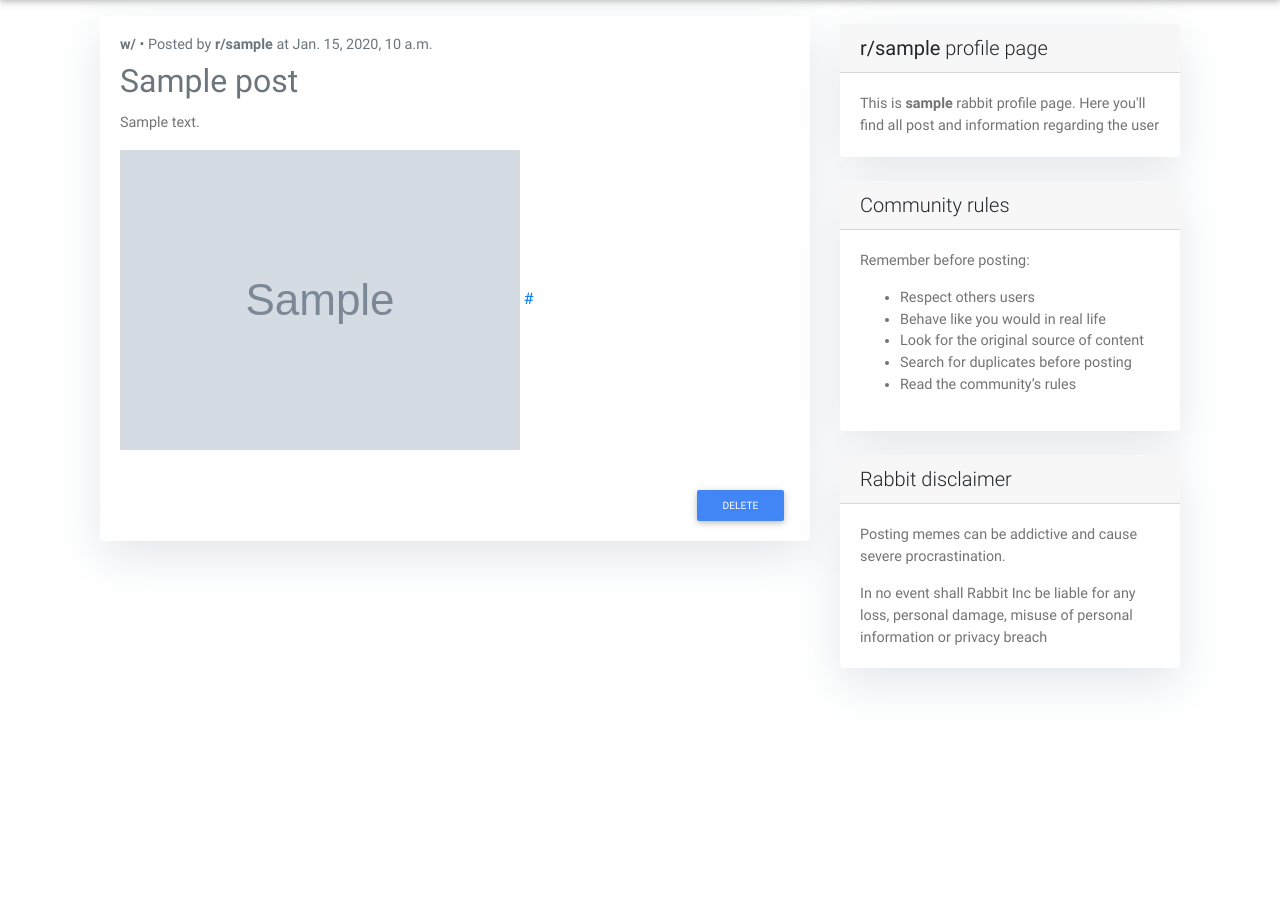
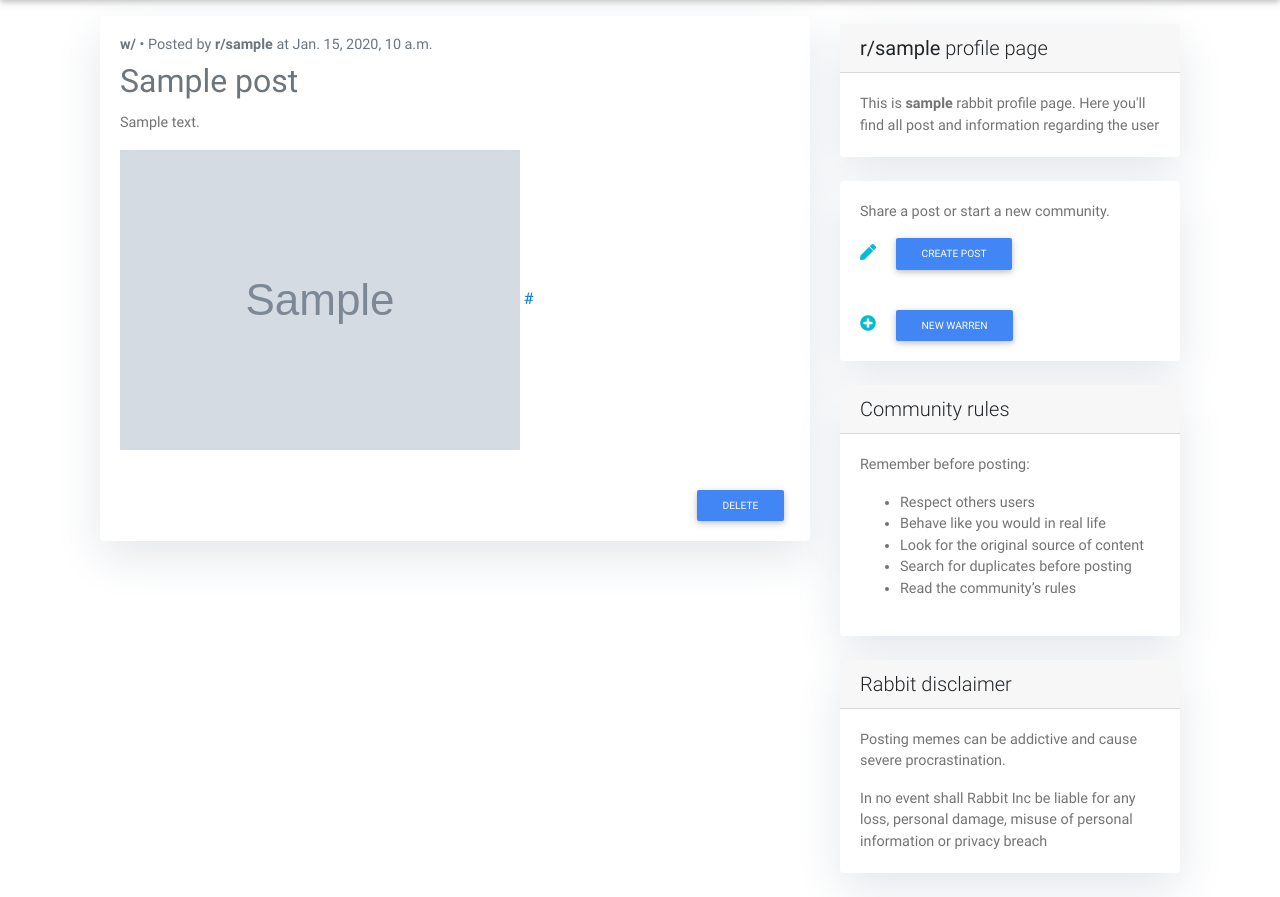
Before and after one commit to UB-ES-19/B2-rabbit, a Django app: page /r/sample in a window 1280 px wide. Shown: the part 62-959 px from the top of the page. Before the commit the page ends 749 px from the top, so only its background shows below. Run offline with Django 3.2, Linux system fonts and the light colour scheme; a user stored in the database is signed in; tables that the repository leaves empty hold one stand-in row (values such as "Sample post"); grey boxes marked "Sample" are stand-in pictures; some libraries are stand-ins or nearby versions.

Commit message:
US6-7-2 new post and warren in user profile minor base change buttons create_post view warren context

```diff
--- a/rabbitApp/rabbit/views.py
+++ b/rabbitApp/rabbit/views.py
@@ -112,6 +112,7 @@ def login_user(request):
 @login_required()
 def create_post(request):
     context = {}
+    context['warrens'] = Warren.objects.all()
     if request.method == "POST":
         form = PostForm(data=request.POST)
         if form.is_valid():
--- a/rabbitApp/templates/base.html
+++ b/rabbitApp/templates/base.html
@@ -156,12 +156,12 @@
                             <p class="card-text"> This is your personal rabbit front page. Remember to subscribe to warrens and follow friends to keep up with the memes.</p>
                             <p class="card-text"> Share a post or start a new community.</p>
                             <a  class="my-1" href="{% url 'submit' %}"><i class="fas fa-pen cyan-text"></i>
-                            <button class="btn btn-primary btn-sm my-0 ml-3" type="button">CREATE POST</button>
+                                <button class="btn btn-primary btn-sm my-0 ml-3" type="button">CREATE POST</button>
                             </a>
                         </div>
                       <div class="card-body">
-                            <a  class="my-1" href="{% url 'warren_submit' %}"><i class="fas fa-pen cyan-text"></i>
-                            <button class="btn btn-primary btn-sm my-0 ml-3" type="button">NEW WARREN</button>
+                            <a  class="my-1" href="{% url 'warren_submit' %}"><i class="fas fa-plus-circle cyan-text"></i>
+                                <button class="btn btn-primary btn-sm my-0 ml-3" type="button">NEW WARREN</button>
                             </a>
                         </div>
                     </div>
--- a/rabbitApp/templates/user_profile.html
+++ b/rabbitApp/templates/user_profile.html
@@ -44,8 +44,24 @@
         <div class="card-body">
             <p class="card-text"> This is <b>{{user}}</b> rabbit profile page. Here you'll find all post and information regarding the user</p>
         </div>
+    </div>
 
+    {% if request.user == user %}
+    <div class="card my-4">
+        <div class="card-body">
+            <p class="card-text"> Share a post or start a new community.</p>
+            <a  class="my-1" href="{% url 'submit' %}"><i class="fas fa-pen cyan-text"></i>
+                <button class="btn btn-primary btn-sm my-0 ml-3" type="button">CREATE POST</button>
+            </a>
+        </div>
+      <div class="card-body">
+            <a  class="my-1" href="{% url 'warren_submit' %}"><i class="fas fa-plus-circle cyan-text"></i>
+                <button class="btn btn-primary btn-sm my-0 ml-3" type="button">NEW WARREN</button>
+            </a>
+        </div>
     </div>
+    {% endif %}
+
     <div class="card my-4">
             <h5 class="card-header">Community rules</h5>
         <div class="card-body">
```
